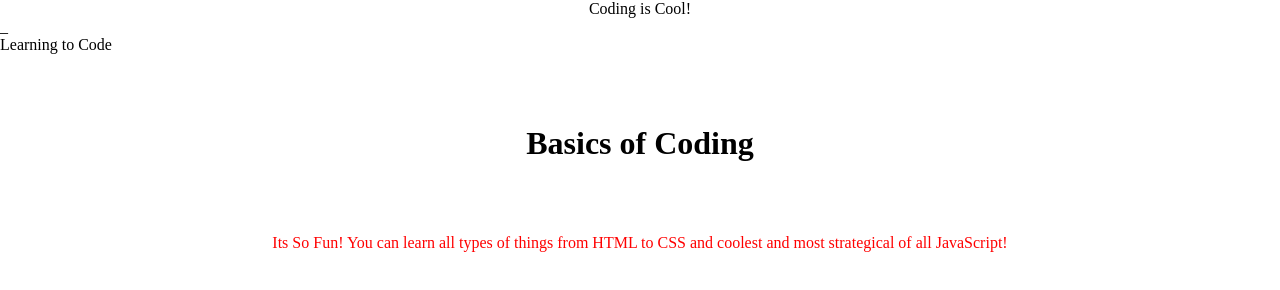
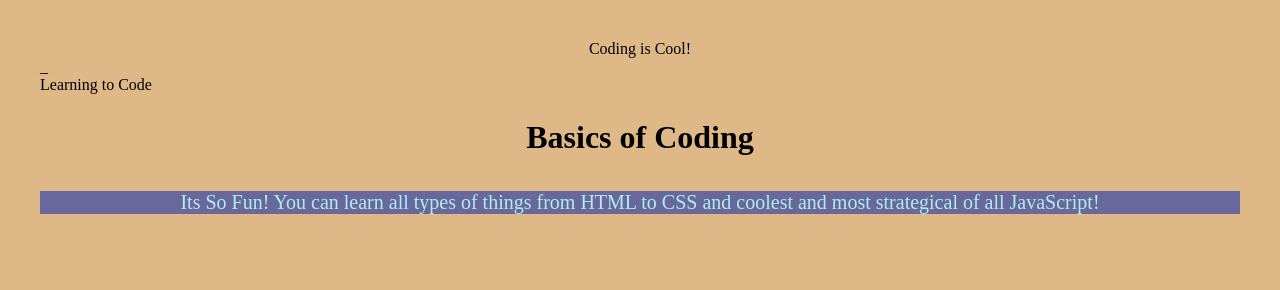
Before and after one commit to tamara9871/mod2_solution, a plain HTML site: page index.html in a window 1280 px wide. Drawn offline with Linux system fonts and the light colour scheme.

Commit message:
Update index.html

```diff
--- a/index.html
+++ b/index.html
@@ -4,24 +4,27 @@
 
   <style>
     p {
-      color: red;
-      font - size: 20px;
-      font - style: Tahoma;
+      color: paleturquoise;
+      background-color: rgb(104, 104, 156);
+      font-size: 20px;
+      font-style: Tahoma;
     }
     body {
-      margin: 0;
-      padding: 0;
-      background - color: grey;
+      margin: 20px;
+      padding: 20px;
+      background-color: burlywood;
     }
     title {
       color: purple;
-      font - size: 18px;
-      font - weight: bold;
+      font-size: 18px;
+      font-weight: bold;
     }
     h1 {
-      padding: 50px;
-      border: 10px 10px 10px 10px;
+      border-color: purple;
+      margin: 10px;
+      padding: 15px;
     }
+
 
 
   </style>
```
